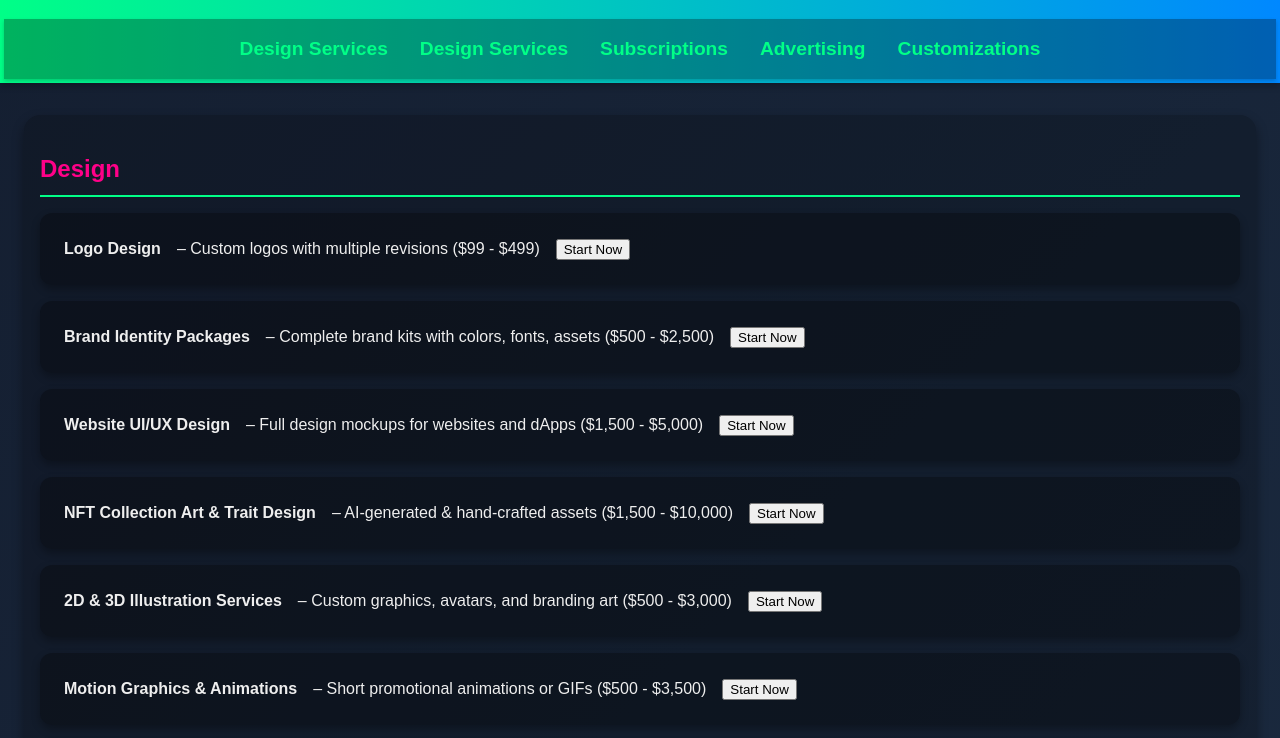
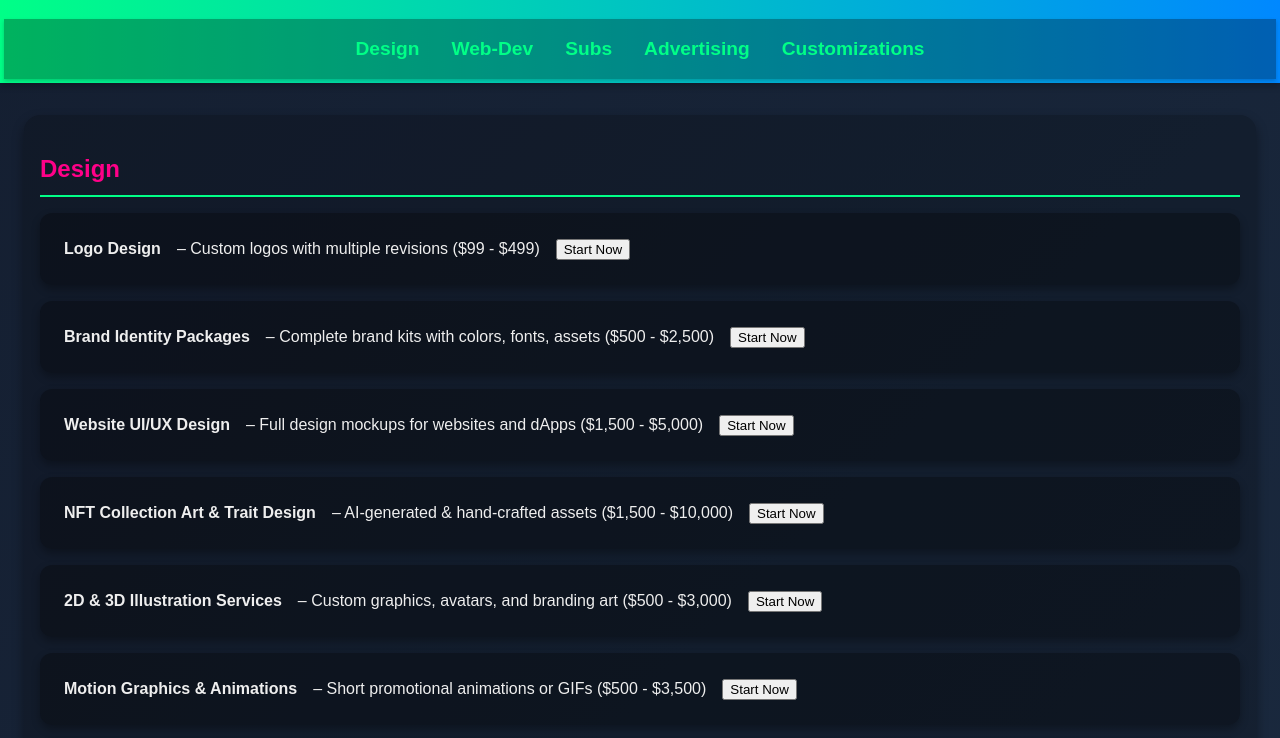
Before and after one commit to mike-oradini/alpha-shares-info, a plain HTML site: page public/index.html in a window 1280 px wide. Shown: the part 162-900 px from the top of the page. Drawn offline with Linux system fonts and the light colour scheme; a script that the page names is missing.

Commit message:
Update index.html\

```diff
--- a/public/index.html
+++ b/public/index.html
@@ -15,9 +15,9 @@
         </div>
         <h1>AlphaShow Services</h1>
         <nav>
-            <a href="#design">Design Services</a>
-            <a href="#web-dev">Design Services</a>
-            <a href="#subs">Subscriptions</a>
+            <a href="#design">Design</a>
+            <a href="#web-dev">Web-Dev</a>
+            <a href="#subs">Subs</a>
 
 
 
```
